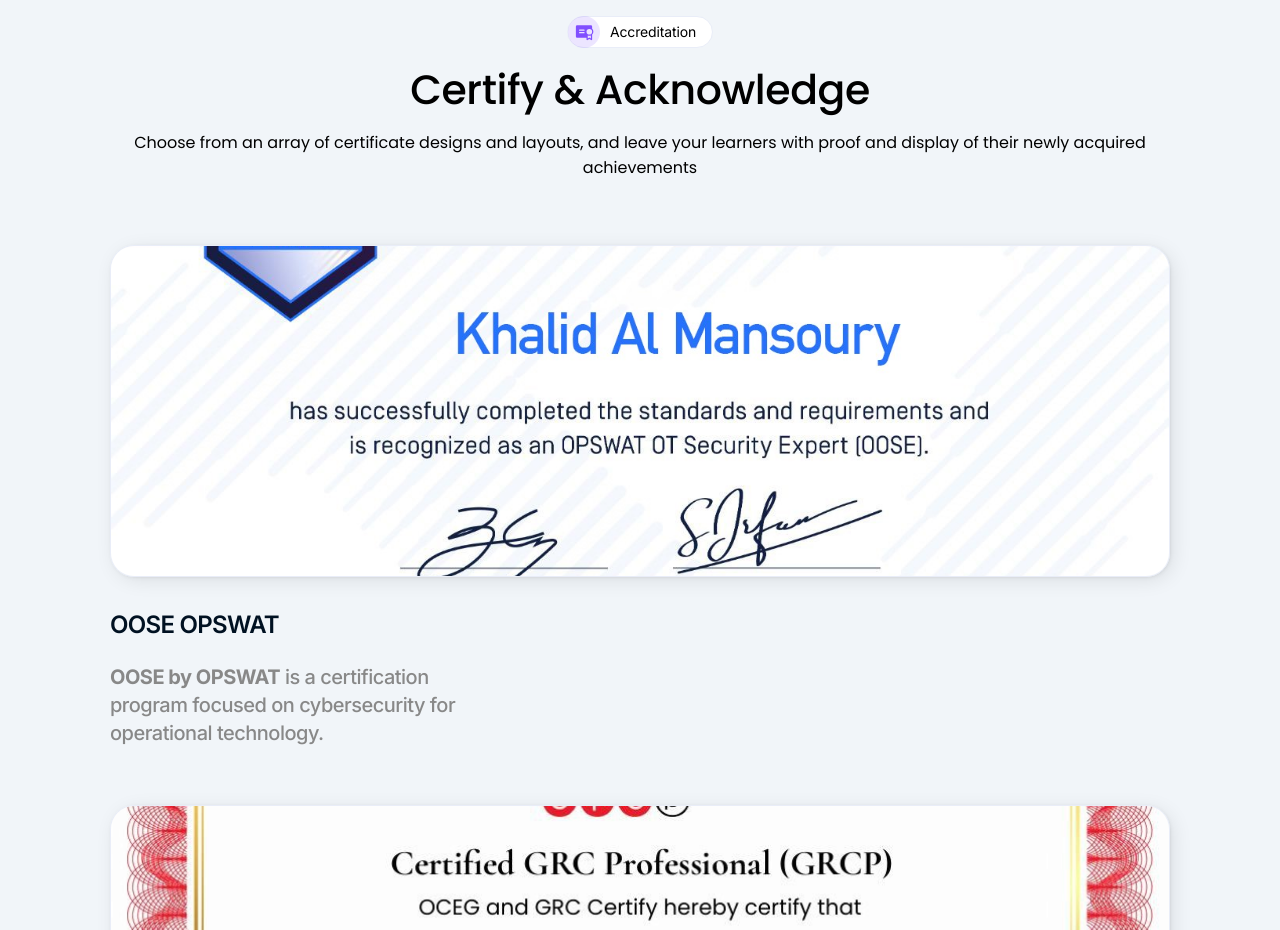
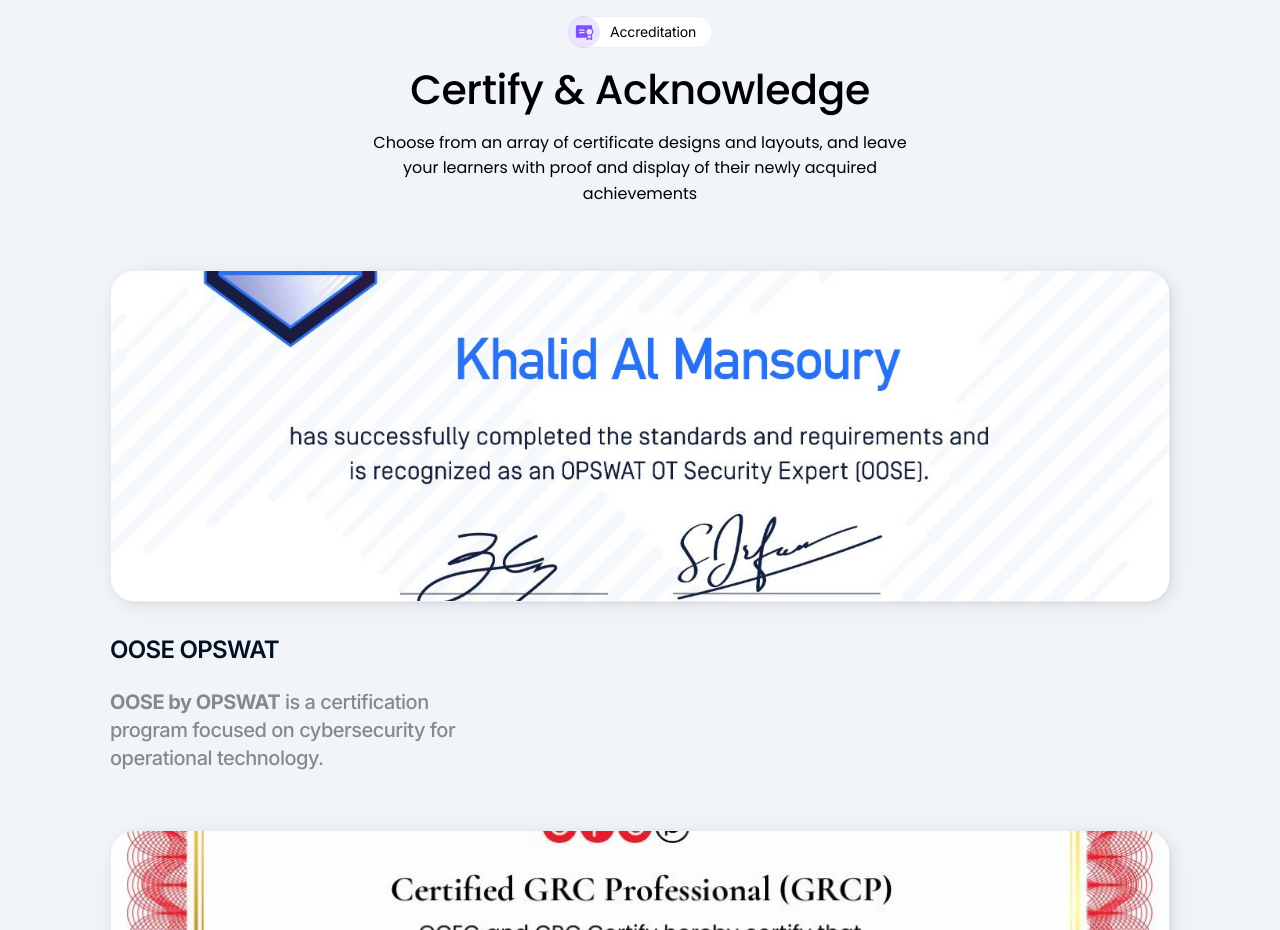
Before and after one commit to MontherAlzamli/lab-zeitlabs, a Next.js app: page / in a window 1280 px wide. Shown: the part 3340-4270 px from the top of the page. Built offline with nearby package versions, Linux system fonts and the light colour scheme.

Commit message:
fix text in topics-section

```diff
--- a/components/sections/topics-section.tsx
+++ b/components/sections/topics-section.tsx
@@ -28,7 +28,7 @@
           <h2 className="font-[Poppins] md:font-sans text-[32px] md:text-[41px] font-medium tracking-[-0.01em]  text-center text-foreground mt-4 mb-4">
             Certify &amp; Acknowledge
           </h2>
-          <p className="max-w-[600px] min-[400px]:max-w-full mb-8 mx-auto tracking-normal text-center text-foreground">
+          <p className="max-w-[600px] min-[400px]:max-w-[550px] mb-8 mx-auto tracking-normal text-center text-foreground">
             Choose from an array of certificate designs and layouts, and leave
             your learners with proof and display of their newly acquired
             achievements
```
